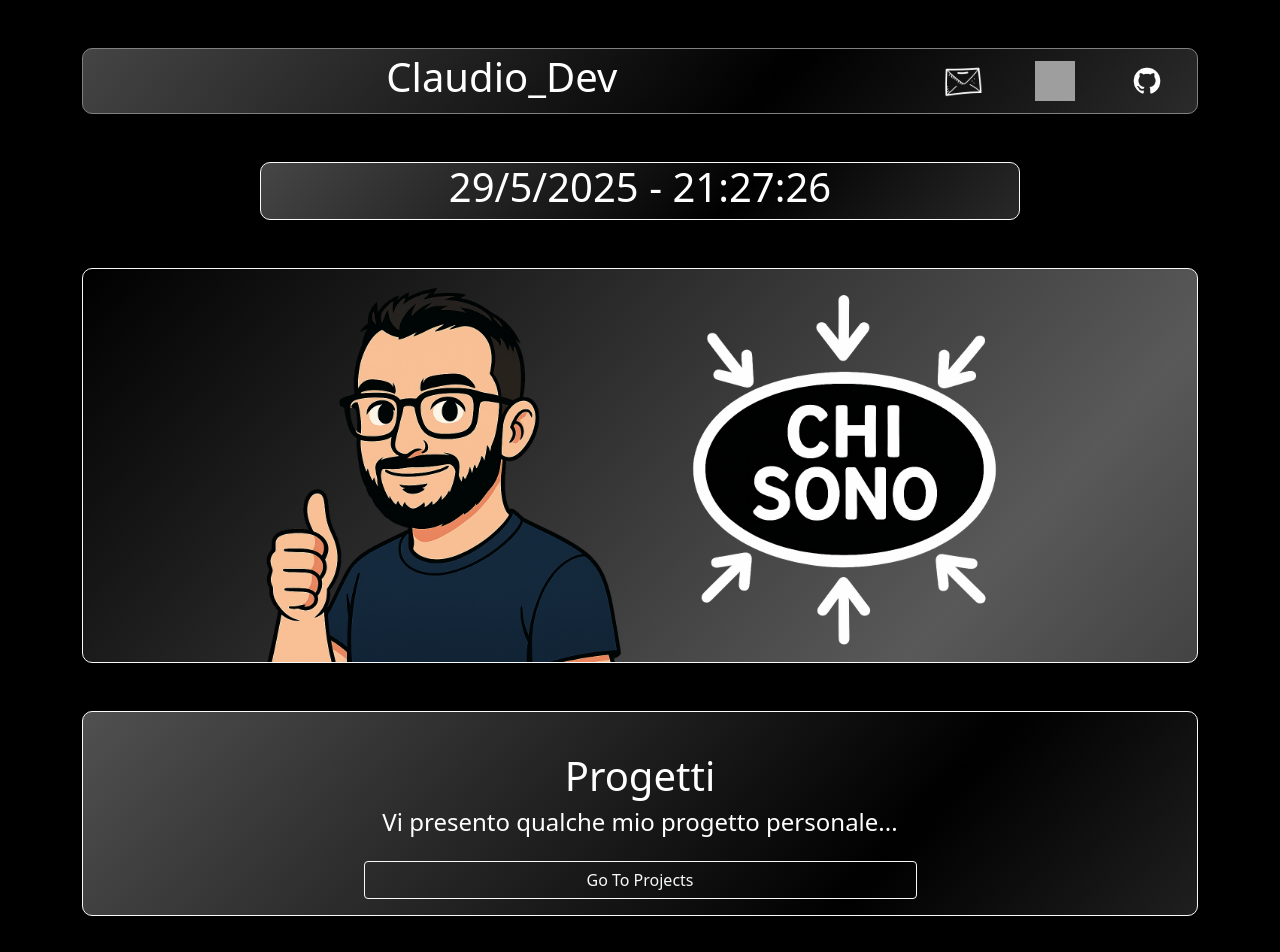
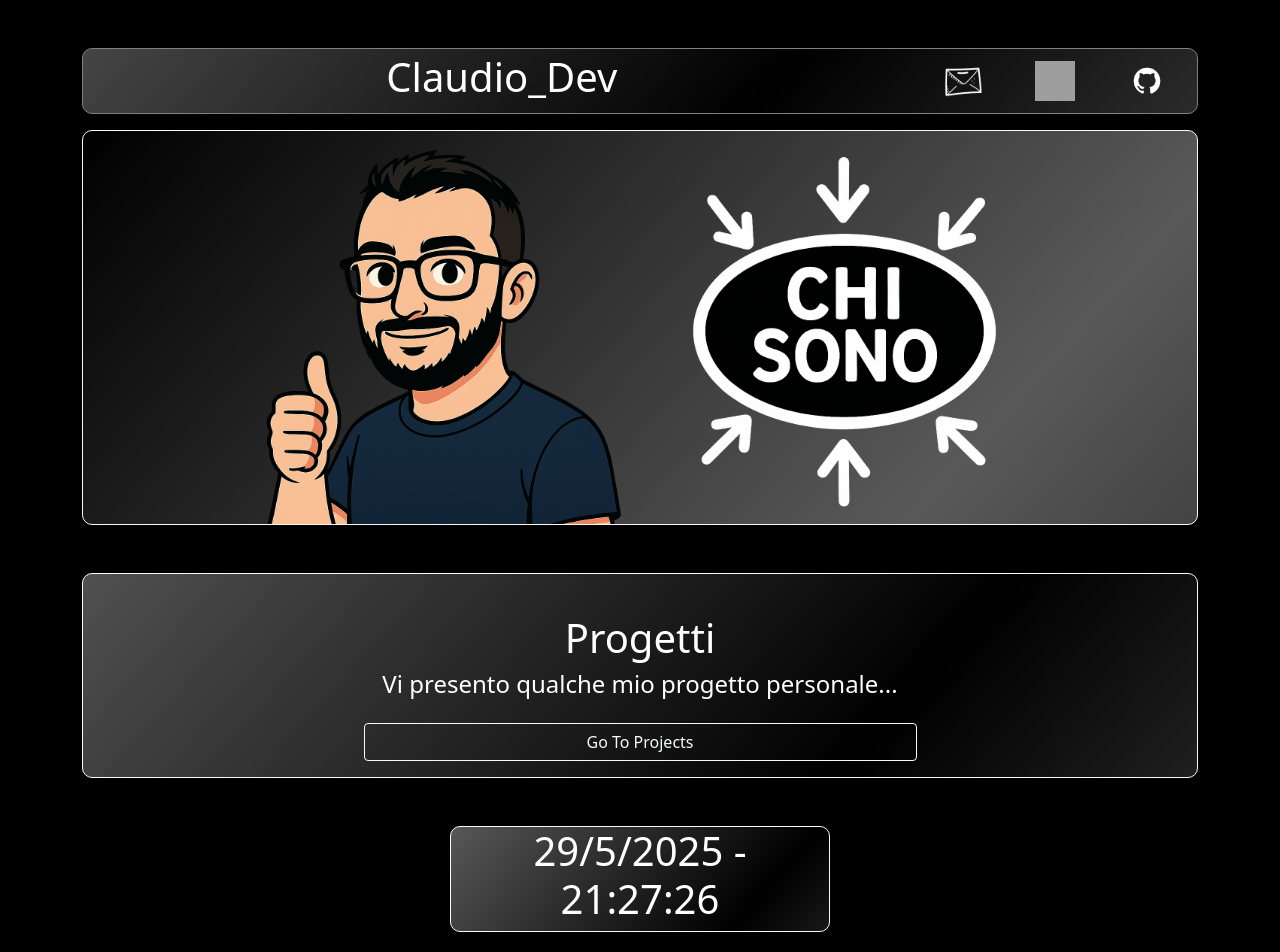
Before and after one commit to claussann/Claudio_Dev, a React (Vite) app: page /home in a window 1280 px wide. Shown: the top 952 px of the page. Built offline with nearby package versions, Linux system fonts and the light colour scheme; grey boxes are pictures that could not be loaded.

Commit message:
date component position variated

```diff
--- a/src/Components/Clock.tsx
+++ b/src/Components/Clock.tsx
@@ -21,7 +21,7 @@ function Clock() {
 
     return (
         <div className="row d-flex justify-content-center mt-5 mb-5">
-            <div id="ora" className="col-8 text-center border border-light">
+            <div id="ora" className="col-4 text-center border border-light">
                 <h1>{giorno}/{mese}/{anno} - {ore}:{minuti}:{secondi}</h1>
             </div>
         </div>
--- a/src/Pages/Home.tsx
+++ b/src/Pages/Home.tsx
@@ -24,9 +24,9 @@ function Home() {
     return (
         <div id="home" className="container">
             <Header title="Claudio_Dev" />
-            {!showModal && <Clock />}
             {!showModal && <WhoIAm imgClass={imgClass} click={openModal} closeModal={closeModal} />}
             {!showModal && <Projects />}
+            {!showModal && <Clock />}
             {showModal && <Me onClose={closeModal} openModal={showModal} />}
         </div>
     )
```
